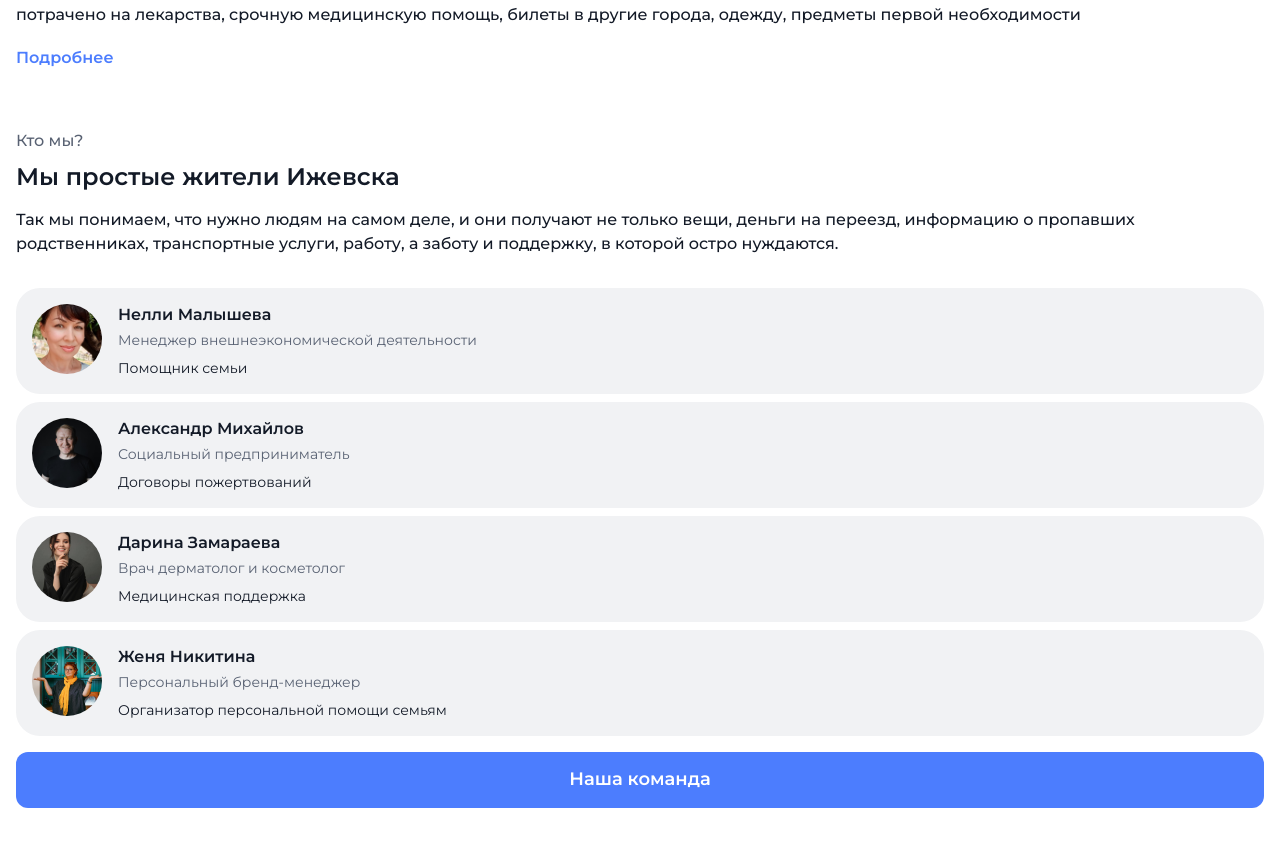
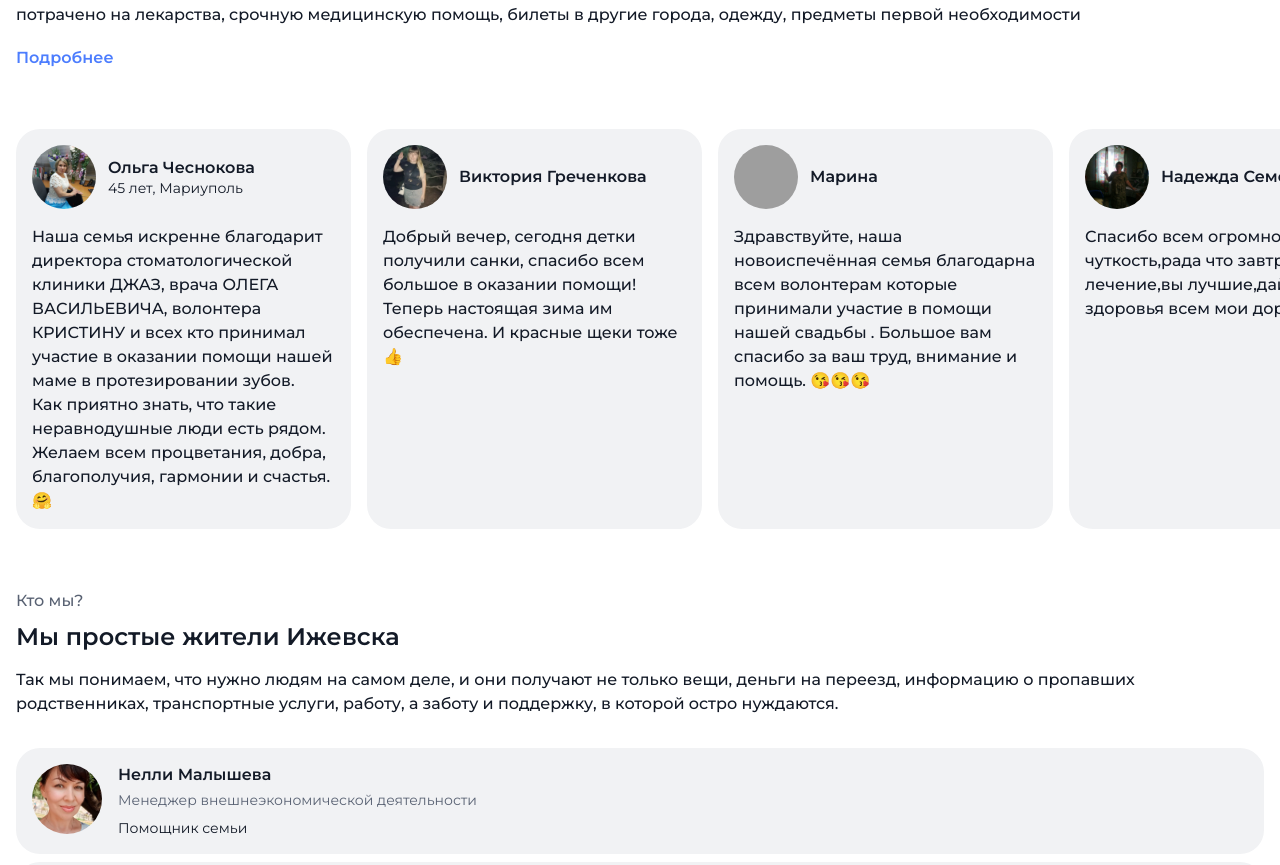
Before and after one commit to kripketyan/help-personal, a website: page index.html in a window 1280 px wide. Shown: the part 1697-2562 px from the top of the page. Drawn offline with nearby package versions, Linux system fonts and the light colour scheme; grey boxes are pictures that could not be loaded.

Commit message:
Добавил больше реальных отзывов

```diff
--- a/index.html
+++ b/index.html
@@ -140,19 +140,31 @@
         </section>
       </div>
     </section>
-    <section class="reviews" hidden="hidden">
+    <section class="reviews">
       <div class="reviews__carousel">
         <div class="review">
           <div class="review__box">
             <div class="review__avatar">
-              <img class="review__img" src="https://picsum.photos/id/237/200/300" alt="">
+              <img class="review__img" src="/assets/jpeg/Ольга Чеснокова.jpeg" alt="">
             </div>
             <div class="review__content">
               <span class="review__name text text--highlighted-16">Ольга Чеснокова</span>
               <span class="text text--14">45 лет, Мариуполь</span>
             </div>
           </div>
-          <p class="text text--16 text--interline-md">Наша семья искренне  благодарит директора стоматологической  клиники ДЖАЗ, врача ОЛЕГА ВАСИЛЬЕВИЧА, волонтера КРИСТИНУ и всех кто принимал участие в оказании  помощи нашей маме в протезировании зубов.  Как приятно знать, что такие неравнодушные люди есть рядом. Желаем всем процветания, добра, благополучия, гармонии и счастья. 🤗</p>
+          <p class="text text--16 text--interline-md">Наша семья искренне благодарит директора стоматологической клиники ДЖАЗ, врача ОЛЕГА ВАСИЛЬЕВИЧА, волонтера КРИСТИНУ и всех кто принимал участие в оказании  помощи нашей маме в протезировании зубов.  Как приятно знать, что такие неравнодушные люди есть рядом. Желаем всем процветания, добра, благополучия, гармонии и счастья. 🤗</p>
+        </div>
+        <div class="review">
+          <div class="review__box">
+            <div class="review__avatar">
+              <img class="review__img" src="/assets/jpeg/Виктория Греченкова.jpeg" alt="">
+            </div>
+            <div class="review__content">
+              <span class="review__name text text--highlighted-16">Виктория Греченкова</span>
+              <span class="text text--14"></span>
+            </div>
+          </div>
+          <p class="text text--16 text--interline-md">Добрый вечер, сегодня детки получили санки, спасибо всем большое в оказании помощи! Теперь настоящая зима им обеспечена. И красные щеки тоже 👍</p>
         </div>
         <div class="review">
           <div class="review__box">
@@ -160,23 +172,35 @@
               <img class="review__img" src="https://picsum.photos/id/237/200/300" alt="">
             </div>
             <div class="review__content">
-              <span class="review__name text text--highlighted-16">Ольга Чеснокова</span>
-              <span class="text text--14">45 лет, Мариуполь</span>
+              <span class="review__name text text--highlighted-16">Марина</span>
+              <span class="text text--14"></span>
             </div>
           </div>
-          <p class="text text--16 text--interline-md">Наша семья искренне  благодарит директора стоматологической  клиники ДЖАЗ, врача ОЛЕГА ВАСИЛЬЕВИЧА, волонтера КРИСТИНУ и всех кто принимал участие в оказании  помощи нашей маме в протезировании зубов.  Как приятно знать, что такие неравнодушные люди есть рядом. Желаем всем процветания, добра, благополучия, гармонии и счастья. 🤗</p>
+          <p class="text text--16 text--interline-md">Здравствуйте, наша новоиспечённая семья благодарна всем волонтерам которые принимали участие в помощи нашей свадьбы . Большое вам спасибо за ваш труд, внимание и помощь. 😘😘😘</p>
         </div>
         <div class="review">
           <div class="review__box">
             <div class="review__avatar">
-              <img class="review__img" src="https://picsum.photos/id/237/200/300" alt="">
+              <img class="review__img" src="/assets/jpeg/Надежда Семенцова.jpeg" alt="">
             </div>
             <div class="review__content">
-              <span class="review__name text text--highlighted-16">Ольга Чеснокова</span>
-              <span class="text text--14">45 лет, Мариуполь</span>
+              <span class="review__name text text--highlighted-16">Надежда Семенцова</span>
+              <span class="text text--14"></span>
             </div>
           </div>
-          <p class="text text--16 text--interline-md">Наша семья искренне  благодарит директора стоматологической  клиники ДЖАЗ, врача ОЛЕГА ВАСИЛЬЕВИЧА, волонтера КРИСТИНУ и всех кто принимал участие в оказании  помощи нашей маме в протезировании зубов.  Как приятно знать, что такие неравнодушные люди есть рядом. Желаем всем процветания, добра, благополучия, гармонии и счастья. 🤗</p>
+          <p class="text text--16 text--interline-md">Спасибо всем огромное за чуткость,рада что завтра уже начну лечение,вы лучшие,дай Вам Бог здоровья всем мои дорогие!</p>
+        </div>
+        <div class="review">
+          <div class="review__box">
+            <div class="review__avatar">
+              <img class="review__img" src="/assets/jpeg/Наташа Леоненко.jpeg" alt="">
+            </div>
+            <div class="review__content">
+              <span class="review__name text text--highlighted-16">Наташа Леоненко</span>
+              <span class="text text--14"></span>
+            </div>
+          </div>
+          <p class="text text--16 text--interline-md">Хочу поблагодарить, волонтеров. За поздравления с днём рождения. И сказать спасибо за помощь в покупке очков.</p>
         </div>
       </div>
     </section>
```
Also changed, not shown: assets/jpeg/Виктория Греченкова.jpeg (added), assets/jpeg/Надежда Семенцова.jpeg (added), assets/jpeg/Наташа Леоненко.jpeg (added), assets/jpeg/Ольга Чеснокова.jpeg (added).
